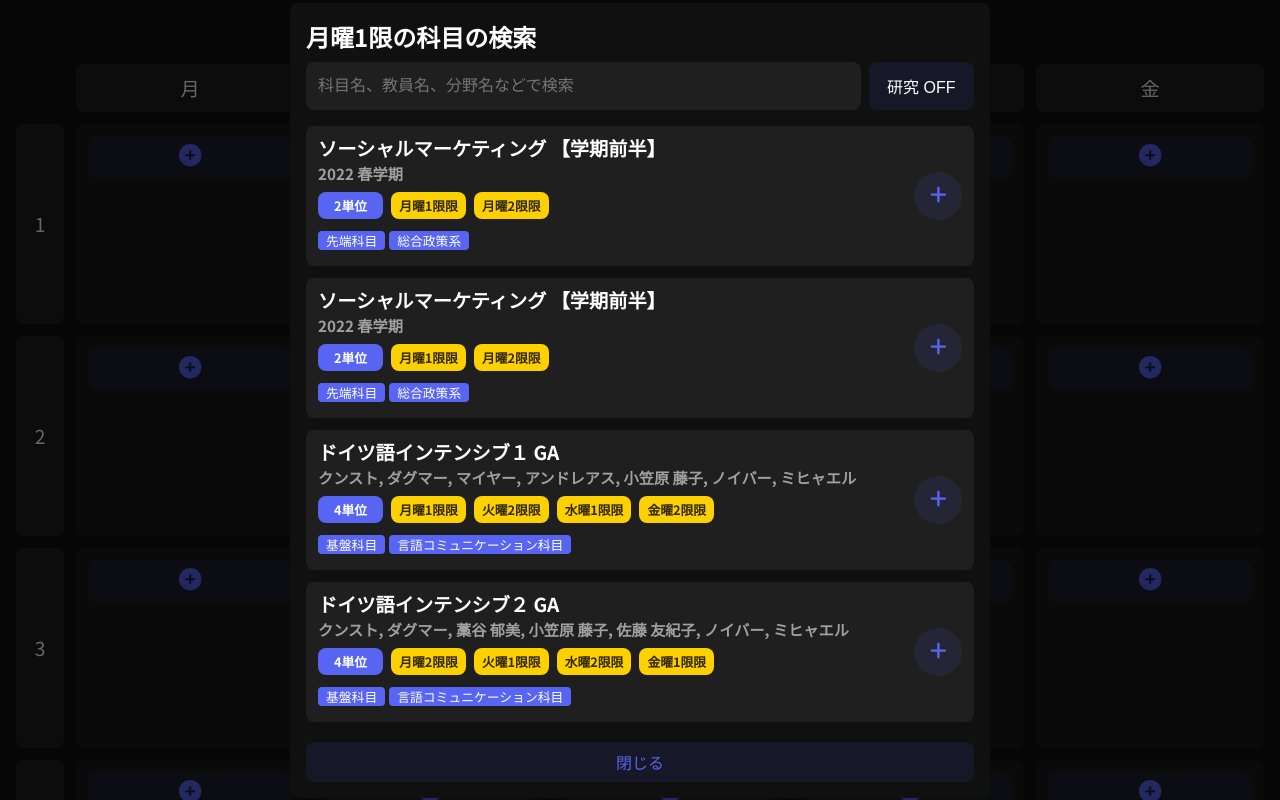
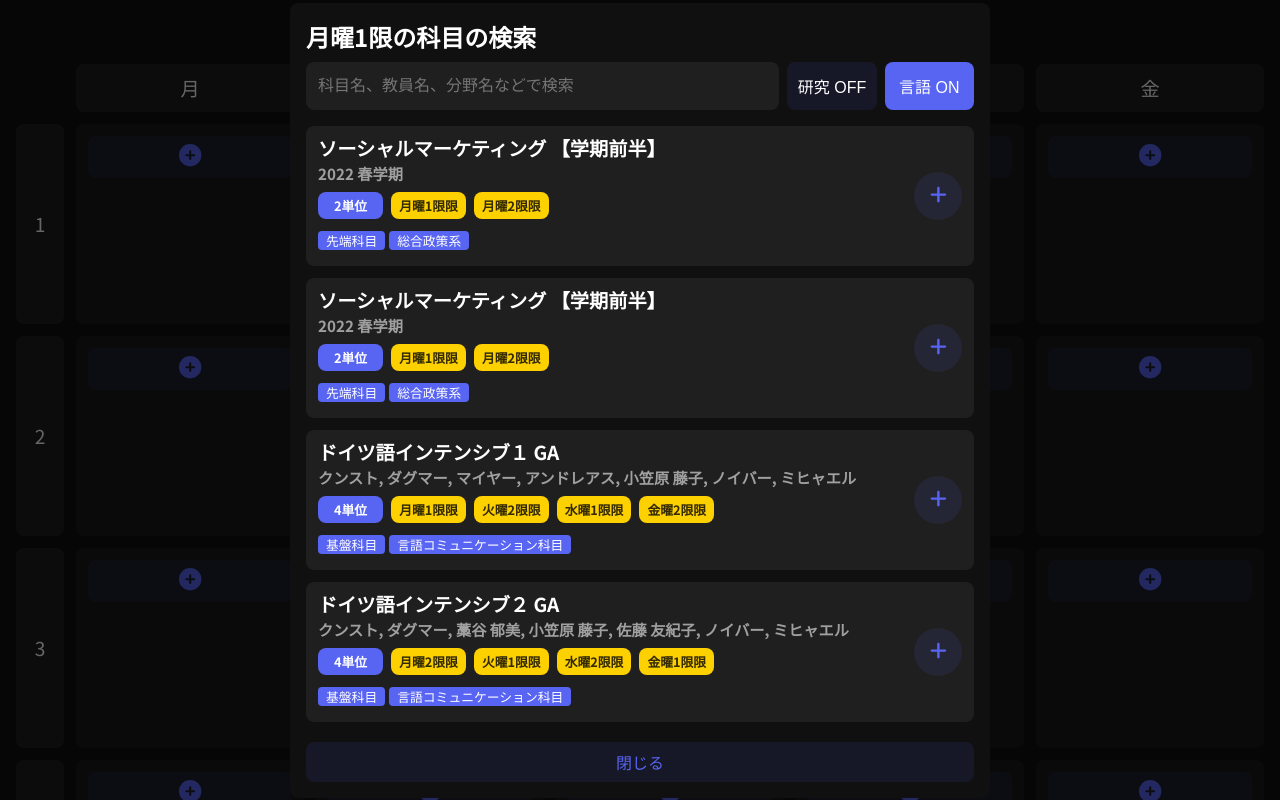
Before and after one commit to hota1024/sfc-assist, a Next.js app: page / in a window 1280 px wide. Both pictures are taken after a click on the button 190 px from the left and 157 px from the top of the page. Shown: the top 800 px of the page. Built offline with nearby package versions, Linux system fonts and the light colour scheme.

Commit message:
✨add lang filter

```diff
--- a/src/components/CourseSearch.tsx
+++ b/src/components/CourseSearch.tsx
@@ -62,7 +62,7 @@ const NotFoundAlert = styled('div', {
   marginBottom: '$4',
 })
 
-const ToggleLabButton = styled('button', {
+const ToggleButton = styled('button', {
   color: '$blueColor',
   width: '128px',
   fontSize: '1rem',
@@ -115,6 +115,7 @@ export const CourseSearch: React.VFC<CourseSearchProps> = (props) => {
   const [loading, setLoading] = useState(false)
   const [notFound, setNotFound] = useState(false)
   const [includeLab, setIncludeLab] = useState(false)
+  const [includeLang, setIncludeLang] = useState(true)
 
   const fetchCourses = () => {
     setNotFound(false)
@@ -136,6 +137,7 @@ export const CourseSearch: React.VFC<CourseSearchProps> = (props) => {
     query.set('day', day)
     query.set('time', `${time}限`)
     query.set('lab', `${includeLab}`)
+    query.set('lang', `${includeLang}`)
 
     const controller = new AbortController()
     setAbortController(controller)
@@ -168,7 +170,7 @@ export const CourseSearch: React.VFC<CourseSearchProps> = (props) => {
 
   useEffect(() => {
     fetchCourses()
-  }, [day, time, bouncedSearchText, includeLab])
+  }, [day, time, bouncedSearchText, includeLab, includeLang])
 
   useEffect(() => {
     setNotFound(false)
@@ -192,12 +194,18 @@ export const CourseSearch: React.VFC<CourseSearchProps> = (props) => {
             }}
             value={searchText}
           />
-          <ToggleLabButton
+          <ToggleButton
             value={includeLab}
             onClick={() => setIncludeLab((v) => !v)}
           >
             研究 {includeLab ? 'ON' : 'OFF'}
-          </ToggleLabButton>
+          </ToggleButton>
+          <ToggleButton
+            value={includeLang}
+            onClick={() => setIncludeLang((v) => !v)}
+          >
+            言語 {includeLang ? 'ON' : 'OFF'}
+          </ToggleButton>
         </SearchContainer>
         {loading && (
           <p style={{ marginBottom: '16px', textAlign: 'center' }}>
--- a/src/pages/api/courses.ts
+++ b/src/pages/api/courses.ts
@@ -8,7 +8,8 @@ export default function handler(req: NextApiRequest, res: NextApiResponse) {
     const searchText = query.s
     const day = query.day as string
     const time = query.time as string
-    const lab = (query.lab as string) === 'true' ? true : false
+    const includeLab = (query.lab as string) === 'true' ? true : false
+    const includeLang = (query.lang as string) === 'true' ? true : false
     let result = courses
 
     result = result.filter((course) => course.semester !== '春学期')
@@ -35,11 +36,16 @@ export default function handler(req: NextApiRequest, res: NextApiResponse) {
         return course.dates.some((date) => date.time === time)
       })
     }
-    console.log(lab)
 
-    if (!lab) {
+    if (!includeLab) {
       result = result.filter(
         (course) => !course.field.includes('研究プロジェクト')
+      )
+    }
+
+    if (!includeLang) {
+      result = result.filter(
+        (course) => !course.field.includes('言語コミュニケーション')
       )
     }
 
```
